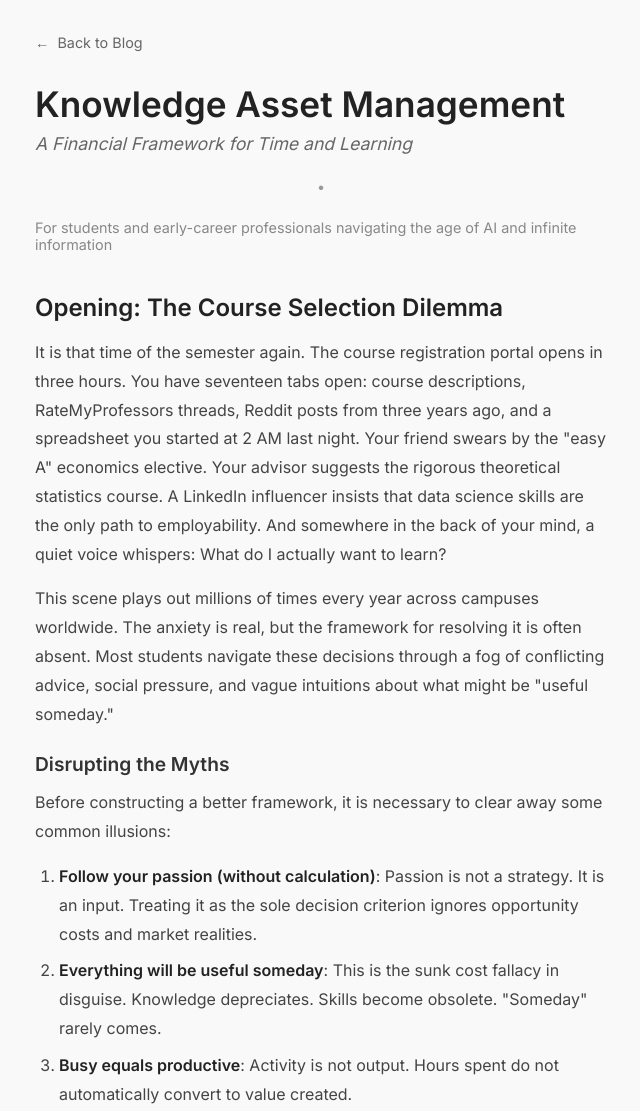
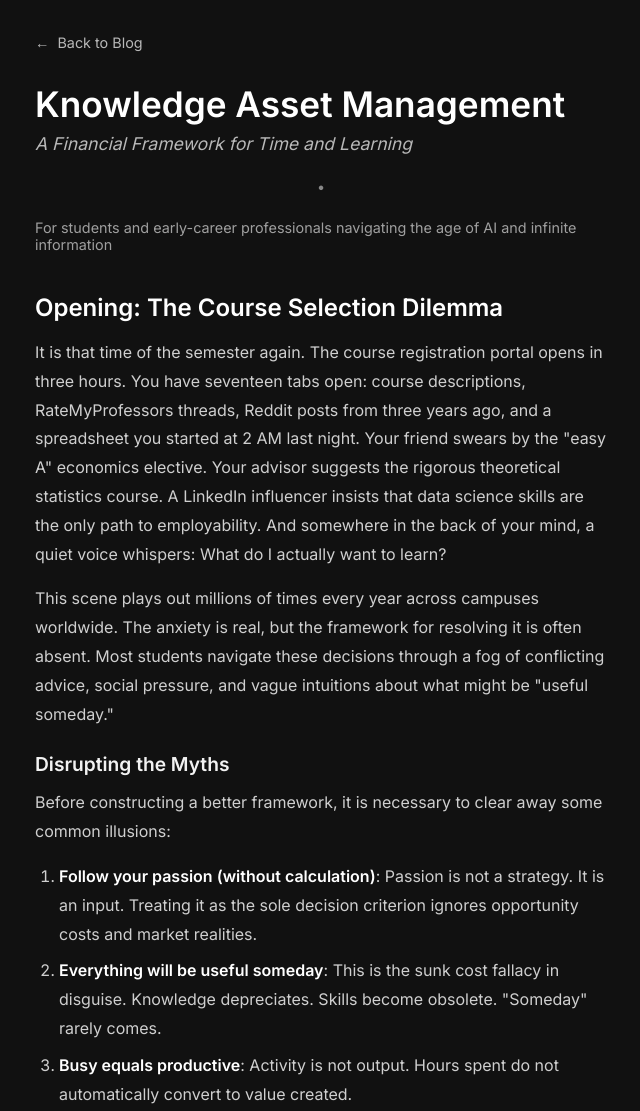
Before and after one commit to lucas-shuo-han/lucas-shuo-han.github.io, a plain HTML site: page blog1.html in a window 1280 px wide. Shown: the part 80-1191 px from the top of the page, without its empty margins (319-959 px from the left). Drawn offline with nearby package versions, Linux system fonts and the light colour scheme.

Commit message:
Change blog1 and blog2 pages to dark theme

```diff
--- a/blog1.html
+++ b/blog1.html
@@ -18,8 +18,8 @@
         body {
             font-family: 'Inter', sans-serif;
             min-height: 100vh;
-            background: #f9f9f9;
-            color: #333;
+            background: #111;
+            color: #fff;
         }
 
         /* Navigation - Dark for contrast */
@@ -74,7 +74,7 @@
             display: inline-flex;
             align-items: center;
             gap: 0.5rem;
-            color: #666;
+            color: rgba(255, 255, 255, 0.7);
             text-decoration: none;
             font-size: 0.9rem;
             margin-bottom: 2rem;
@@ -82,7 +82,7 @@
         }
 
         .back-link:hover {
-            color: #333;
+            color: #fff;
         }
 
         .back-link::before {
@@ -96,27 +96,27 @@
         .blog-title {
             font-size: 2.2rem;
             font-weight: 600;
-            color: #222;
+            color: #fff;
             margin-bottom: 0.5rem;
         }
 
         .blog-subtitle {
             font-size: 1.1rem;
-            color: #666;
+            color: rgba(255, 255, 255, 0.7);
             font-style: italic;
             margin-bottom: 0.5rem;
         }
 
         .blog-divider {
             text-align: center;
-            color: #999;
+            color: rgba(255, 255, 255, 0.5);
             margin: 1.5rem 0;
             font-size: 0.9rem;
         }
 
         .blog-meta {
             font-size: 0.9rem;
-            color: #888;
+            color: rgba(255, 255, 255, 0.6);
         }
 
         .content-section {
@@ -127,20 +127,20 @@
             font-size: 1.5rem;
             font-weight: 600;
             margin-bottom: 1rem;
-            color: #222;
+            color: #fff;
         }
 
         .content-section h3 {
             font-size: 1.2rem;
             font-weight: 600;
             margin: 1.5rem 0 0.75rem;
-            color: #333;
+            color: rgba(255, 255, 255, 0.95);
         }
 
         .content-section p {
             font-size: 1rem;
             line-height: 1.8;
-            color: #444;
+            color: rgba(255, 255, 255, 0.8);
             margin-bottom: 1rem;
         }
 
@@ -151,27 +151,27 @@
         .content-section li {
             font-size: 1rem;
             line-height: 1.8;
-            color: #444;
+            color: rgba(255, 255, 255, 0.8);
             margin-bottom: 0.5rem;
         }
 
         .content-section strong {
-            color: #222;
+            color: #fff;
             font-weight: 600;
         }
 
         blockquote {
-            border-left: 3px solid #ccc;
+            border-left: 3px solid rgba(255, 255, 255, 0.3);
             padding-left: 1.5rem;
             margin: 1.5rem 0;
             font-style: italic;
-            color: #555;
+            color: rgba(255, 255, 255, 0.7);
         }
 
         .closing-quote {
             text-align: center;
             font-style: italic;
-            color: #666;
+            color: rgba(255, 255, 255, 0.7);
             margin: 2rem 0;
             font-size: 1.1rem;
         }
@@ -179,7 +179,7 @@
         .attribution {
             text-align: center;
             font-size: 0.9rem;
-            color: #888;
+            color: rgba(255, 255, 255, 0.6);
             margin-top: 2rem;
         }
 
```
Also changed, not shown: blog2.html (+11 -11 lines).
